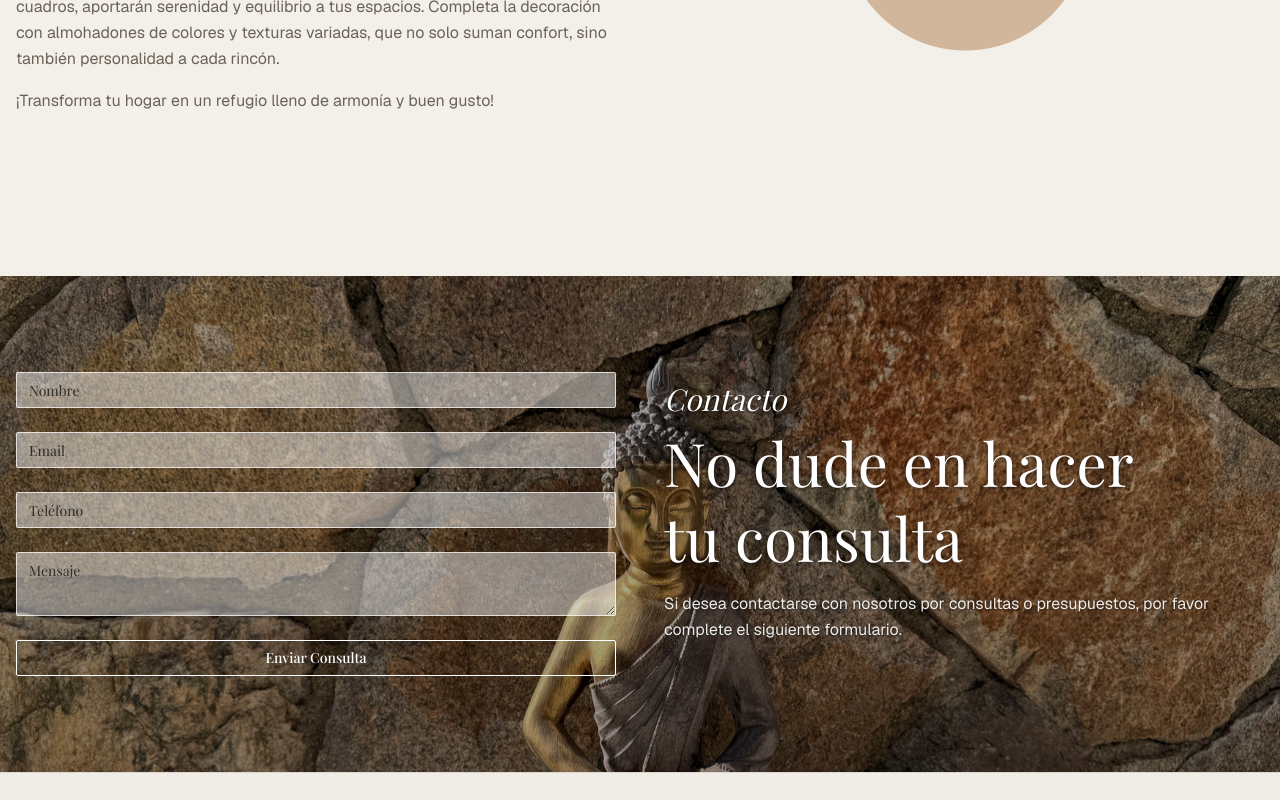
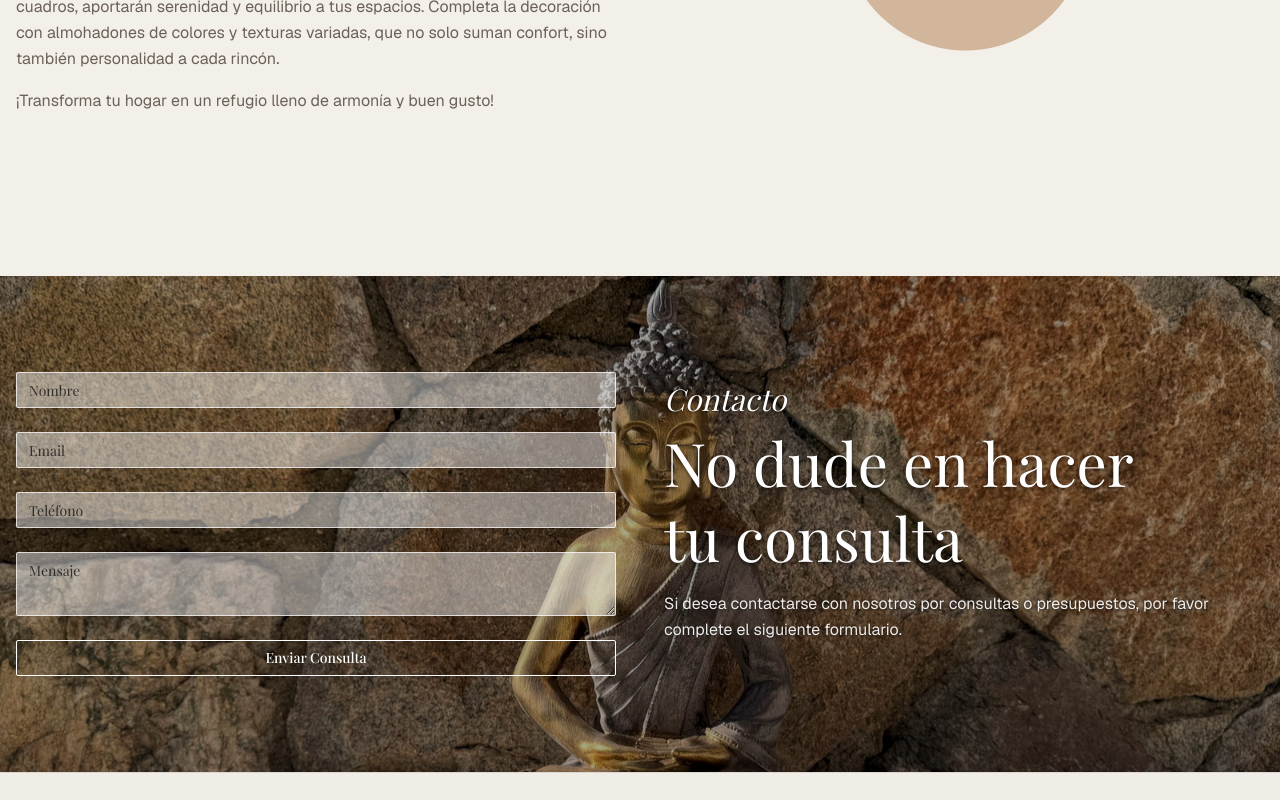
Before and after one commit to fermin234/jd-frontend, a Next.js app: page / in a window 1280 px wide. Shown: the part 3380-4180 px from the top of the page. Built offline with nearby package versions, Linux system fonts and the light colour scheme.

Commit message:
Fix contact section image

```diff
--- a/components/contact-section.tsx
+++ b/components/contact-section.tsx
@@ -33,7 +33,7 @@ useEffect(() => {
     if (rafRef.current) cancelAnimationFrame(rafRef.current);
     rafRef.current = requestAnimationFrame(() => {
       // scale evita bordes; translateY aplica el parallax visible
-      bgRef.current!.style.transform = `translateY(${offset}px) scale(1.1)`;
+      bgRef.current!.style.transform = `translateY(${offset}px) scale(1.2)`;
     });
   };
 
@@ -62,7 +62,7 @@ useEffect(() => {
           style={{
             // el alto de la imagen es mayor que la sección
             height: "160%",
-            top: "-30%",
+            top: "-40%",
             backgroundImage: "url('/contact-section.jpeg')",
             backgroundSize: "cover",
             backgroundPosition: "center",
```
